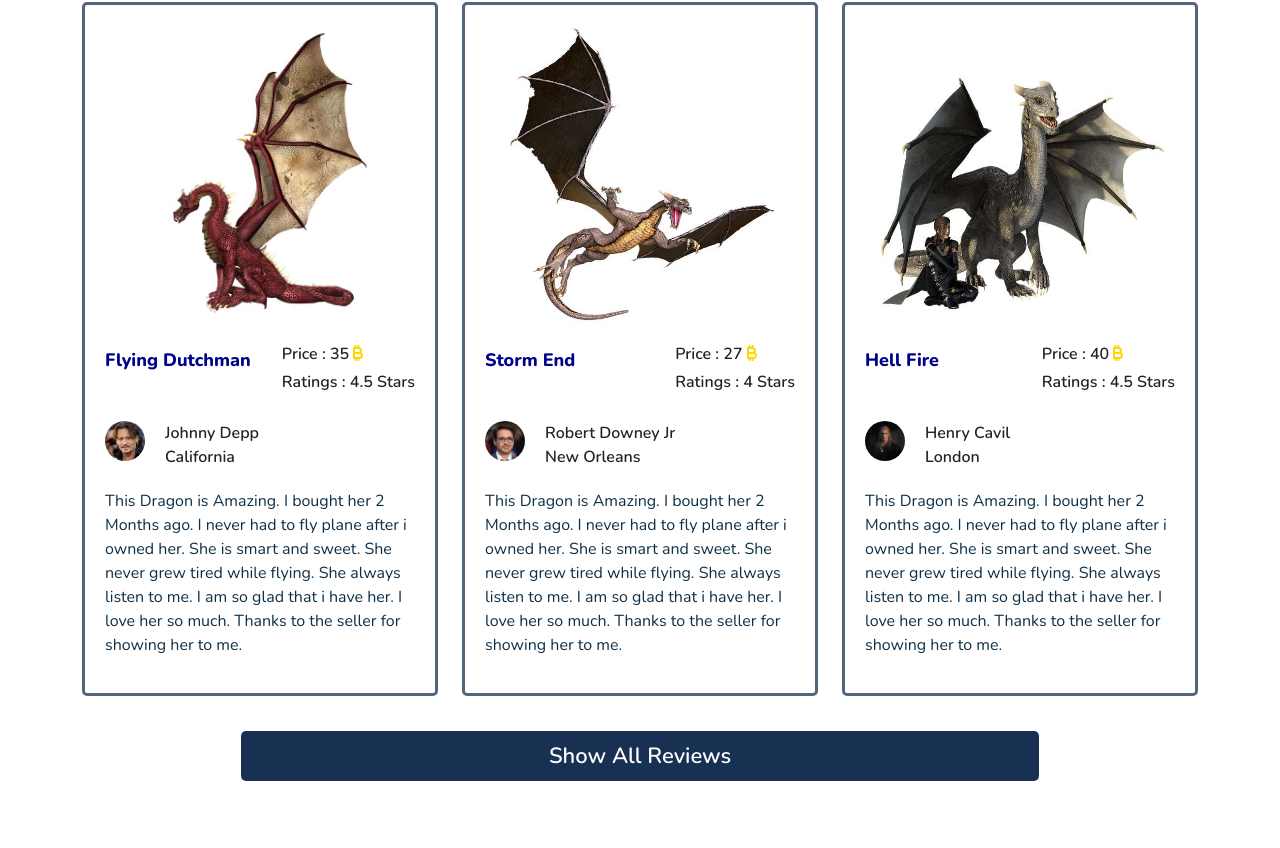
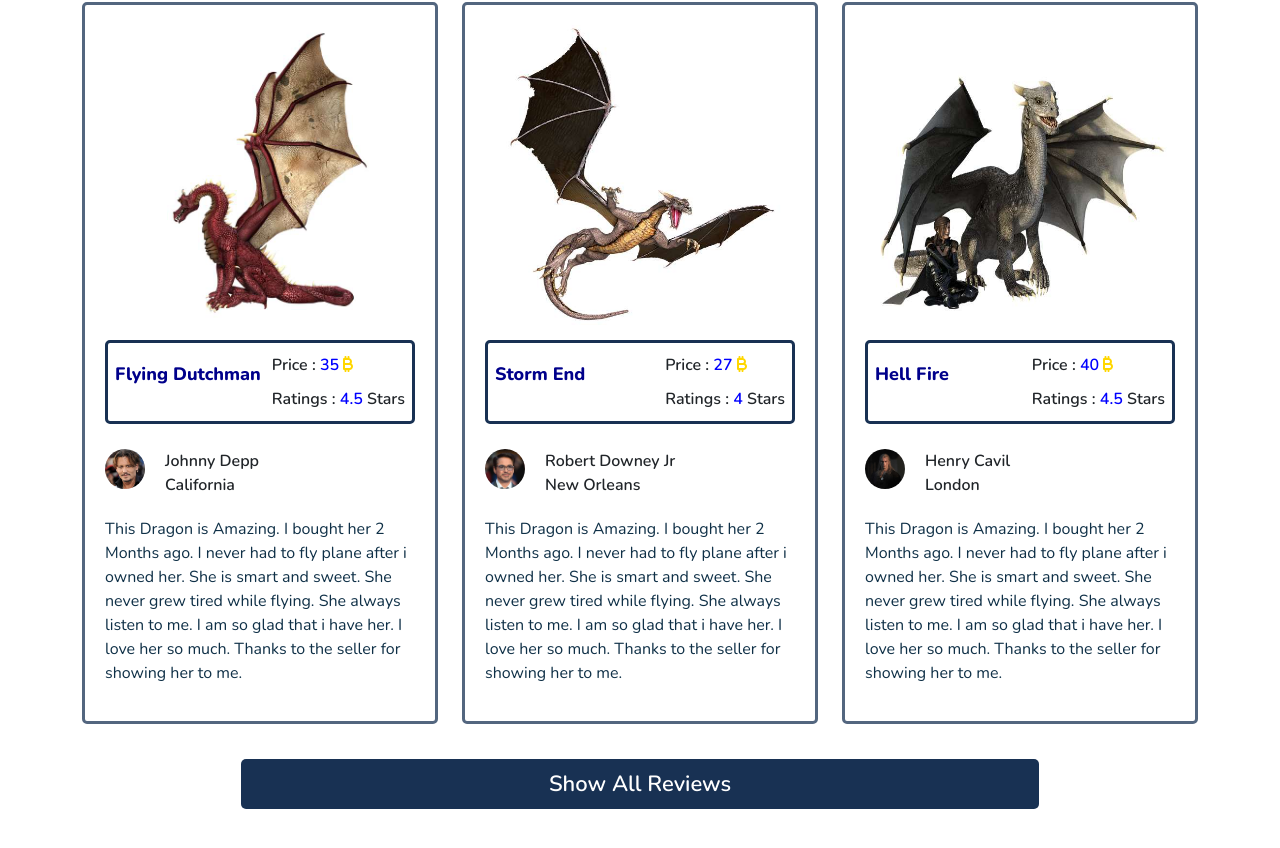
Before and after one commit to shafik720/assignment-9-react-router, a React (Create React App) app: page / in a window 1280 px wide. Shown: the part 750-1598 px from the top of the page. Built offline with nearby package versions, Linux system fonts and the light colour scheme.

Commit message:
product on review page adding

```diff
--- a/src/Components/Review/Review.css
+++ b/src/Components/Review/Review.css
@@ -62,9 +62,20 @@
 .details-right p{
     font-weight: 600;
     font-size: 16px;
-    margin: 0;
-    padding: 2px 0;
+    /* margin: 0; */
+    padding: 5px 0;
+    margin-bottom: 0;
 }
 .details-right span{
     color: gold;
 }
+.blue-text{
+    color: blue !important;
+}
+
+.productCard-details{
+    width: 100%;
+    border: 3px solid #183153;
+    border-radius: 5px ;
+    padding: 5px 7px;
+}
--- a/src/Components/Review/Review.js
+++ b/src/Components/Review/Review.js
@@ -20,8 +20,8 @@ const Review = (props) => {
                             <p>{dragonName}</p>
                         </div>
                         <div className="details-right">
-                            <p>Price : {price} <span><FontAwesomeIcon icon={faBitcoinSign} /></span> </p>
-                            <p>Ratings : {ratings} Stars</p>
+                            <p>Price : <span className="blue-text">{price}</span>  <span><FontAwesomeIcon icon={faBitcoinSign} /></span> </p>
+                            <p> Ratings : <span className="blue-text">{ratings}</span> Stars</p>
                         </div>
                     </div>
                 </div>
```
